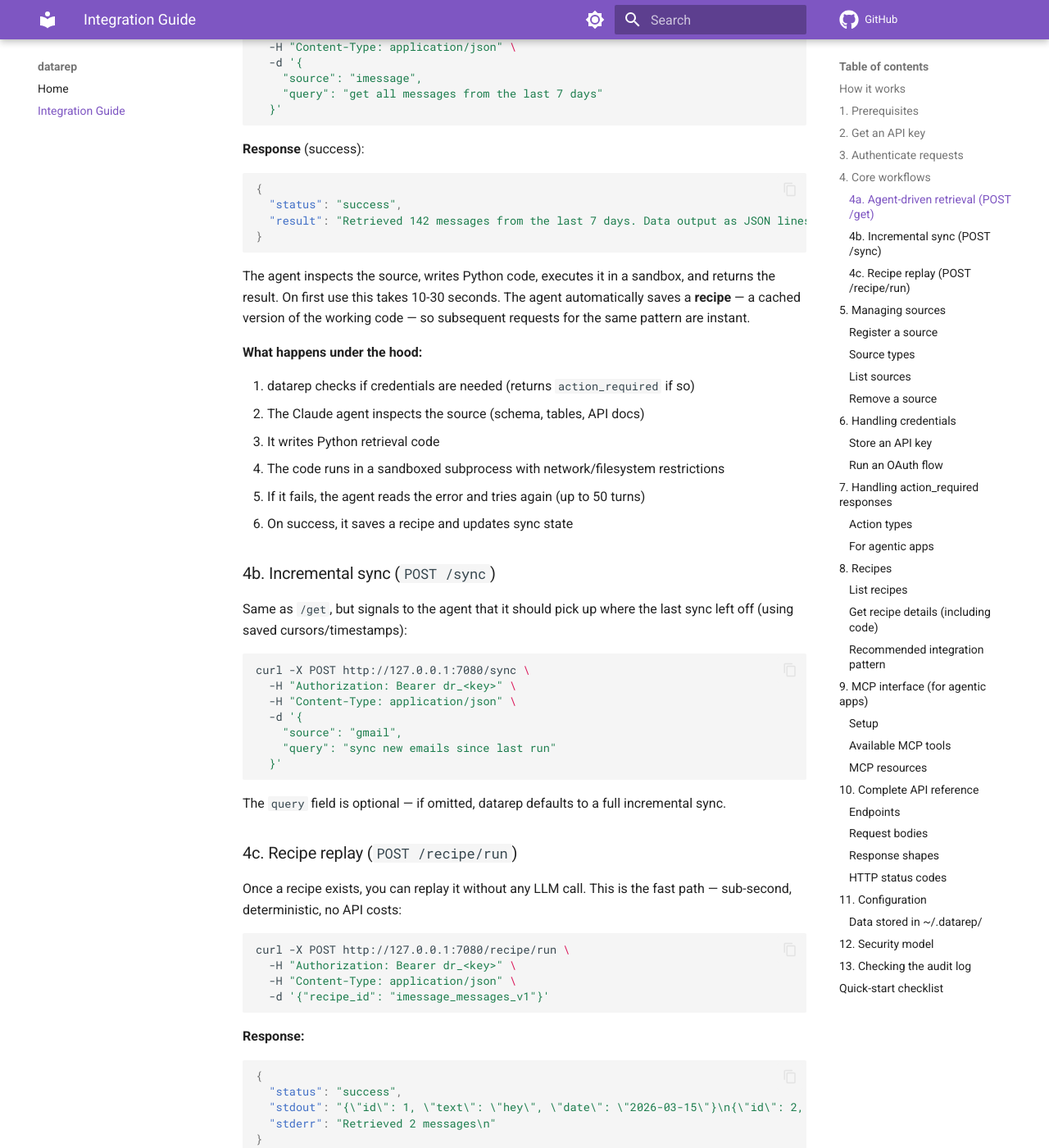
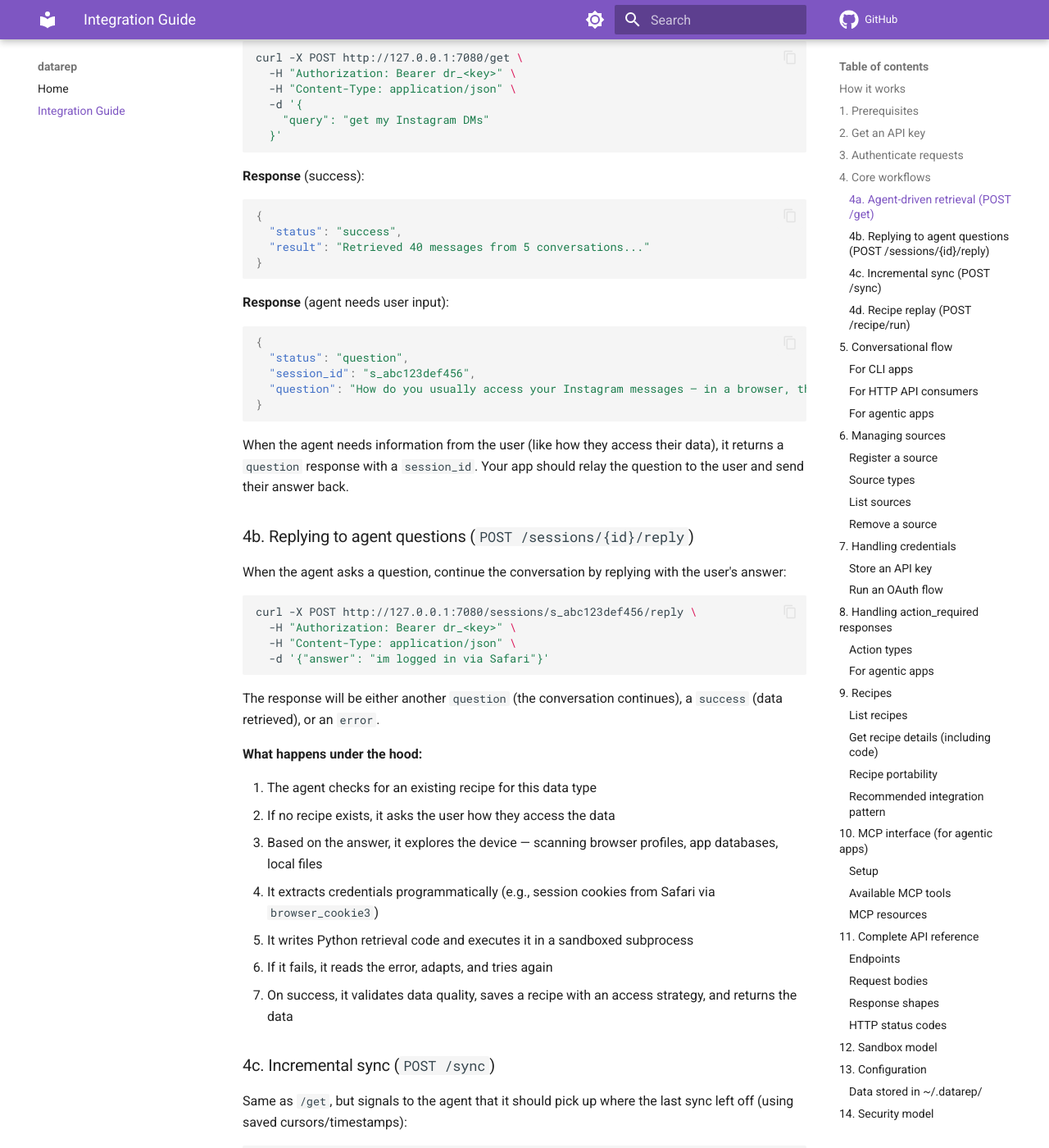
Before and after one commit to datarep-ai/datarep-docs, an MkDocs documentation site: the page built from docs/integration-guide.md, in a window 1280 px wide and 1400 px high, scrolled down 2099 px. Shown: the whole window at 82% size. Built offline with MkDocs 1.6.1 and Material for MkDocs 9.7.7, drawn with Linux system fonts in a browser that asks for light colours; comment, search, counter and statistics services are not loaded; some of the changed text lies outside the part shown.

Commit message:
Update docs for conversational agent architecture
Rewrite homepage and integration guide to reflect the new model:
agent-led conversation, optional sources, session-based Q&A via
POST /sessions/{id}/reply, open sandbox with browser cookie extraction,
recipes with access strategies, and updated API reference.

Made-with: Cursor

````diff
--- a/docs/integration-guide.md
+++ b/docs/integration-guide.md
@@ -1,6 +1,6 @@
 # datarep Integration Guide
 
-datarep is your app's data rep — a local agent runtime that retrieves data from arbitrary sources on your behalf. Your app never writes retrieval code, handles credentials, or executes anything. It tells datarep what data it needs, and datarep figures out how to get it, writes the extraction code, validates it, and delivers the results.
+datarep is your app's data rep — a local agent runtime that retrieves data from arbitrary sources on your behalf. Your app never writes retrieval code, handles credentials, or executes anything. It tells datarep what data it needs, and datarep's agent figures out how to get it — conversationally discovering access methods, writing extraction code, validating results, and delivering structured data.
 
 This guide walks you through integrating datarep into your application, whether it's an agentic app like [thyself](https://github.com/jfru/thyself), a backend service, or a CLI tool.
 
@@ -12,14 +12,14 @@ This guide walks you through integrating datarep into your application, whether
 ┌─────────────┐         ┌──────────────────────────────────────┐
 │  Your App   │  HTTP   │              datarep                 │
 │             │ ──────► │                                      │
-│  - thyself  │  or     │  1. Inspects the source              │
-│  - resman   │  MCP    │  2. Writes retrieval code            │
-│  - any app  │         │  3. Executes it in a sandbox         │
+│  - thyself  │  or     │  1. Asks user how they access data   │
+│  - resman   │  MCP    │  2. Explores the device              │
+│  - any app  │         │  3. Writes retrieval code            │
 │             │ ◄────── │  4. Returns data (or saves a recipe) │
 └─────────────┘         └──────────────────────────────────────┘
 ```
 
-Your app authenticates with an **API key**, tells datarep what source and what data it wants, and datarep handles everything else — including credential management, sandboxed code execution, and caching working code as "recipes" for instant replay.
+Your app authenticates with an **API key**, tells datarep what data it wants, and datarep handles everything else — including conversational discovery, browser cookie extraction, sandboxed code execution, and caching working code as "recipes" for instant replay.
 
 ---
 
@@ -75,15 +75,14 @@ Unauthenticated requests return `401`. Requests to sources outside your app's al
 
 ### 4a. Agent-driven retrieval (`POST /get`)
 
-This is the primary way to get data. You describe what you want in natural language; datarep's Claude agent figures out how to get it.
+This is the primary way to get data. You describe what you want in natural language; datarep's agent figures out how to get it. The `source` field is optional — the agent can discover sources on its own.
 
 ```bash
 curl -X POST http://127.0.0.1:7080/get \
   -H "Authorization: Bearer dr_<key>" \
   -H "Content-Type: application/json" \
   -d '{
-    "source": "imessage",
-    "query": "get all messages from the last 7 days"
+    "query": "get my Instagram DMs"
   }'
 ```
 
@@ -92,23 +91,46 @@ curl -X POST http://127.0.0.1:7080/get \
 ```json
 {
   "status": "success",
-  "result": "Retrieved 142 messages from the last 7 days. Data output as JSON lines..."
+  "result": "Retrieved 40 messages from 5 conversations..."
 }
 ```
 
-The agent inspects the source, writes Python code, executes it in a sandbox, and returns the result. On first use this takes 10-30 seconds. The agent automatically saves a **recipe** — a cached version of the working code — so subsequent requests for the same pattern are instant.
+**Response** (agent needs user input):
+
+```json
+{
+  "status": "question",
+  "session_id": "s_abc123def456",
+  "question": "How do you usually access your Instagram messages — in a browser, the app, or something else?"
+}
+```
+
+When the agent needs information from the user (like how they access their data), it returns a `question` response with a `session_id`. Your app should relay the question to the user and send their answer back.
+
+### 4b. Replying to agent questions (`POST /sessions/{id}/reply`)
+
+When the agent asks a question, continue the conversation by replying with the user's answer:
+
+```bash
+curl -X POST http://127.0.0.1:7080/sessions/s_abc123def456/reply \
+  -H "Authorization: Bearer dr_<key>" \
+  -H "Content-Type: application/json" \
+  -d '{"answer": "im logged in via Safari"}'
+```
+
+The response will be either another `question` (the conversation continues), a `success` (data retrieved), or an `error`.
 
 **What happens under the hood:**
 
-1. datarep checks if credentials are needed (returns `action_required` if so)
-2. The Claude agent inspects the source (schema, tables, API docs)
-3. It writes Python retrieval code
-4. The code runs in a sandboxed subprocess with network/filesystem restrictions
-5. If it fails, the agent reads the error and tries again (up to 50 turns)
-6. On success, it saves a recipe and updates sync state
+1. The agent checks for an existing recipe for this data type
+2. If no recipe exists, it asks the user how they access the data
+3. Based on the answer, it explores the device — scanning browser profiles, app databases, local files
+4. It extracts credentials programmatically (e.g., session cookies from Safari via `browser_cookie3`)
+5. It writes Python retrieval code and executes it in a sandboxed subprocess
+6. If it fails, it reads the error, adapts, and tries again
+7. On success, it validates data quality, saves a recipe with an access strategy, and returns the data
 
-
-### 4b. Incremental sync (`POST /sync`)
+### 4c. Incremental sync (`POST /sync`)
 
 Same as `/get`, but signals to the agent that it should pick up where the last sync left off (using saved cursors/timestamps):
 
@@ -125,7 +147,7 @@ curl -X POST http://127.0.0.1:7080/sync \
 The `query` field is optional — if omitted, datarep defaults to a full incremental sync.
 
 
-### 4c. Recipe replay (`POST /recipe/run`)
+### 4d. Recipe replay (`POST /recipe/run`)
 
 Once a recipe exists, you can replay it without any LLM call. This is the fast path — sub-second, deterministic, no API costs:
 
@@ -133,7 +155,7 @@ Once a recipe exists, you can replay it without any LLM call. This is the fast p
 curl -X POST http://127.0.0.1:7080/recipe/run \
   -H "Authorization: Bearer dr_<key>" \
   -H "Content-Type: application/json" \
-  -d '{"recipe_id": "imessage_messages_v1"}'
+  -d '{"recipe_id": "instagram_dms_v1"}'
 ```
 
 **Response:**
@@ -141,8 +163,8 @@ curl -X POST http://127.0.0.1:7080/recipe/run \
 ```json
 {
   "status": "success",
-  "stdout": "{\"id\": 1, \"text\": \"hey\", \"date\": \"2026-03-15\"}\n{\"id\": 2, \"text\": \"what's up\", \"date\": \"2026-03-15\"}\n",
-  "stderr": "Retrieved 2 messages\n"
+  "stdout": "{\"conversation_id\": \"123\", \"sender\": \"alice\", \"text\": \"hey\"}\n",
+  "stderr": "Retrieved 40 messages from 5 conversations\n"
 }
 ```
 
@@ -152,9 +174,76 @@ Recipe replay returns raw `stdout`/`stderr` from the Python script. Data is in J
 
 ---
 
-## 5. Managing sources
+## 5. Conversational flow
 
-Sources must be registered before retrieval. Your app can do this via the API:
+The agent uses a conversational model to discover how to access data. This is the key difference from traditional integration systems — instead of requiring pre-configured sources, the agent asks the user and figures it out.
+
+### For CLI apps
+
+The CLI handles the conversation loop automatically:
+
+```bash
+datarep get "i want my Instagram DMs"
+# Agent: "How do you usually access your Instagram messages — in a browser, the app, or something else?"
+# You: "im logged in in browser"
+# Agent: [extracts cookies, calls API, returns data]
+```
+
+### For HTTP API consumers
+
+Your app needs to handle the question/reply loop:
+
+```python
+import httpx
+
+DATAREP = "http://127.0.0.1:7080"
+HEADERS = {"Authorization": "Bearer dr_<key>"}
+
+async def get_data(query: str, source: str = None):
+    body = {"query": query}
+    if source:
+        body["source"] = source
+
+    result = (await httpx.AsyncClient().post(
+        f"{DATAREP}/get", json=body, headers=HEADERS, timeout=120,
+    )).json()
+
+    while result.get("status") == "question":
+        # Relay the question to your user and get their answer
+        answer = await ask_user(result["question"])
+        result = (await httpx.AsyncClient().post(
+            f"{DATAREP}/sessions/{result['session_id']}/reply",
+            json={"answer": answer},
+            headers=HEADERS,
+            timeout=120,
+        )).json()
+
+    return result
+```
+
+### For agentic apps
+
+If your app has an LLM agent, pass the `question` response directly to your agent as context. Your agent can have a natural conversation with the user and relay answers back to datarep:
+
+> **User:** "Import my Instagram DMs"
+>
+> **Your agent** calls datarep, gets a question back
+>
+> **Your agent:** "datarep wants to know — how do you usually access your Instagram? In a browser, the app, or something else?"
+>
+> **User:** "Safari"
+>
+> **Your agent** replies to the datarep session with "Safari"
+>
+> **datarep agent** extracts Safari cookies, calls API, returns data
+
+---
+
+## 6. Managing sources
+
+Sources are **optional** in the new architecture. The agent can discover and access data without any pre-registered sources. When it successfully retrieves data, it auto-registers a "discovered" source for recipe tracking.
+
+You can still pre-register sources if you want:
 
 ### Register a source
 
@@ -199,11 +288,12 @@ curl -X POST http://127.0.0.1:7080/sources \
 
 ### Source types
 
-| Type | Config | Sandbox behavior |
-|------|--------|-----------------|
-| `local_db` | `path`: path to SQLite file | No network access. Read-only filesystem access to the DB path. |
-| `rest_api` | `base_url`, plus optional OAuth fields | Network restricted to `base_url` domain and `token_url` domain only. |
-| `local_files` | `path`: directory path | No network access. Read-only access to the directory. |
+| Type | Config | When to use |
+|------|--------|-------------|
+| `local_db` | `path`: path to SQLite file | You know the exact DB path upfront |
+| `rest_api` | `base_url`, plus optional OAuth fields | You want to pre-configure OAuth credentials |
+| `local_files` | `path`: directory path | You want to restrict the agent to a specific directory |
+| `discovered` | Auto-created by agent | Agent found the data without a pre-registered source |
 
 ### List sources
 
@@ -221,11 +311,9 @@ curl -X DELETE http://127.0.0.1:7080/sources/imessage \
 
 ---
 
-## 6. Handling credentials
+## 7. Handling credentials
 
-For `local_db` and `local_files` sources, no credentials are needed (the agent accesses the filesystem directly).
-
-For `rest_api` sources, you have two options:
+The agent can often extract credentials on its own — particularly browser session cookies. For sources where this isn't possible, you have two options:
 
 ### Store an API key
 
@@ -255,7 +343,7 @@ This opens the user's browser to the provider's consent screen, runs a local red
 
 ---
 
-## 7. Handling `action_required` responses
+## 8. Handling `action_required` responses
 
 When datarep needs something from the user — a permission grant, an OAuth login, a missing API key — it returns a structured `action_required` response instead of failing silently. **Your app is responsible for relaying this to the user.**
 
@@ -297,9 +385,9 @@ After the user completes the action, retry the original request. All `action_req
 
 ---
 
-## 8. Recipes
+## 9. Recipes
 
-Recipes are datarep's caching layer. When the agent successfully retrieves data, it saves the working Python code as a recipe. Recipes can be replayed instantly without an LLM call.
+Recipes are datarep's caching layer. When the agent successfully retrieves data, it saves the working Python code as a recipe along with an **access strategy** that describes how the data is accessed (e.g., "Safari cookies + Instagram web API"). Recipes can be replayed instantly without an LLM call.
 
 ### List recipes
 
@@ -308,7 +396,7 @@ curl http://127.0.0.1:7080/recipes \
   -H "Authorization: Bearer dr_<key>"
 
 # Filter by source
-curl "http://127.0.0.1:7080/recipes?source=imessage" \
+curl "http://127.0.0.1:7080/recipes?source=instagram" \
   -H "Authorization: Bearer dr_<key>"
 ```
 
@@ -318,12 +406,13 @@ curl "http://127.0.0.1:7080/recipes?source=imessage" \
 {
   "recipes": [
     {
-      "id": "imessage_messages_v1",
-      "source_name": "imessage",
-      "description": "Retrieves all iMessage conversations",
-      "last_used_at": "2026-03-15T10:00:00+00:00",
-      "times_used": 12,
-      "created_at": "2026-03-14T08:30:00+00:00"
+      "id": "instagram_dms_v1",
+      "source_name": "instagram",
+      "description": "Retrieves Instagram DMs via browser cookies and web API",
+      "access_strategy": "Extract Safari session cookies, call Instagram private API with rate limiting",
+      "last_used_at": "2026-03-16T15:34:00+00:00",
+      "times_used": 3,
+      "created_at": "2026-03-16T15:22:00+00:00"
     }
   ]
 }
@@ -332,9 +421,13 @@ curl "http://127.0.0.1:7080/recipes?source=imessage" \
 ### Get recipe details (including code)
 
 ```bash
-curl http://127.0.0.1:7080/recipes/imessage_messages_v1 \
+curl http://127.0.0.1:7080/recipes/instagram_dms_v1 \
   -H "Authorization: Bearer dr_<key>"
 ```
+
+### Recipe portability
+
+Recipes capture a specific access strategy that worked on a specific device. They may not be universally portable — a recipe that extracts Safari cookies won't work on a machine where the user uses Chrome. The agent handles this gracefully: if a recipe fails, it diagnoses the issue and adapts rather than rewriting from scratch.
 
 ### Recommended integration pattern
 
@@ -344,10 +437,11 @@ import httpx
 DATAREP = "http://127.0.0.1:7080"
 HEADERS = {"Authorization": "Bearer dr_<key>"}
 
-async def get_data(source: str, query: str):
+async def get_data(query: str, source: str = None):
     # 1. Check for an existing recipe
+    params = {"source": source} if source else {}
     resp = await httpx.AsyncClient().get(
-        f"{DATAREP}/recipes", params={"source": source}, headers=HEADERS
+        f"{DATAREP}/recipes", params=params, headers=HEADERS
     )
     recipes = resp.json().get("recipes", [])
 
@@ -364,18 +458,30 @@ async def get_data(source: str, query: str):
             return data["stdout"]
 
     # 3. Slow path: agent-driven retrieval (creates a recipe for next time)
-    result = await httpx.AsyncClient().post(
-        f"{DATAREP}/get",
-        json={"source": source, "query": query},
-        headers=HEADERS,
-        timeout=120,
-    )
-    return result.json()
+    body = {"query": query}
+    if source:
+        body["source"] = source
+
+    result = (await httpx.AsyncClient().post(
+        f"{DATAREP}/get", json=body, headers=HEADERS, timeout=120,
+    )).json()
+
+    # 4. Handle conversational flow
+    while result.get("status") == "question":
+        answer = await ask_user(result["question"])
+        result = (await httpx.AsyncClient().post(
+            f"{DATAREP}/sessions/{result['session_id']}/reply",
+            json={"answer": answer},
+            headers=HEADERS,
+            timeout=120,
+        )).json()
+
+    return result
 ```
 
 ---
 
-## 9. MCP interface (for agentic apps)
+## 10. MCP interface (for agentic apps)
 
 If your app uses the Model Context Protocol, datarep exposes itself as an MCP server. This is the most natural integration for LLM-powered apps — your agent discovers datarep's tools and uses them directly.
 
@@ -402,7 +508,8 @@ Add datarep to your MCP config (e.g., in Cursor, Claude Desktop, or your app's M
 
 | Tool | Description |
 |------|-------------|
-| `datarep_get(source, query)` | Agent-driven retrieval |
+| `datarep_get(query, source?)` | Agent-driven retrieval. Source is optional. May return a question. |
+| `datarep_reply(session_id, answer)` | Reply to an agent question to continue a retrieval session. |
 | `datarep_sync(source, query?)` | Incremental sync |
 | `datarep_list_sources()` | List registered sources |
 | `datarep_run_recipe(recipe_id)` | Replay a saved recipe |
@@ -421,14 +528,15 @@ The MCP interface does not use API key auth (it runs as a local subprocess, so t
 
 ---
 
-## 10. Complete API reference
+## 11. Complete API reference
 
 ### Endpoints
 
 | Method | Path | Auth | Description |
 |--------|------|------|-------------|
 | `GET` | `/health` | No | Health check. Returns `{"status": "ok"}`. |
-| `POST` | `/get` | Bearer | Agent-driven data retrieval. |
+| `POST` | `/get` | Bearer | Agent-driven data retrieval. `source` is optional. |
+| `POST` | `/sessions/{id}/reply` | Bearer | Reply to an agent question, continuing the session. |
 | `POST` | `/sync` | Bearer | Incremental sync. |
 | `POST` | `/recipe/run` | Bearer | Replay a saved recipe. |
 | `GET` | `/sources` | Bearer | List sources (filtered to your app's allow-list). |
@@ -444,7 +552,12 @@ The MCP interface does not use API key auth (it runs as a local subprocess, so t
 
 **`POST /get`**
 ```json
-{"source": "string", "query": "string"}
+{"query": "string", "source": "string (optional)", "stream": false}
+```
+
+**`POST /sessions/{id}/reply`**
+```json
+{"answer": "string", "stream": false}
 ```
 
 **`POST /sync`**
@@ -474,10 +587,21 @@ The MCP interface does not use API key auth (it runs as a local subprocess, so t
 
 ### Response shapes
 
-All responses return JSON. Successful responses vary by endpoint (see examples above). Errors follow this pattern:
+All responses return JSON. The three primary response types are:
 
+**Success:**
 ```json
-{"detail": "Error description"}
+{"status": "success", "result": "..."}
+```
+
+**Question (agent needs user input):**
+```json
+{"status": "question", "session_id": "s_abc123", "question": "How do you...?"}
+```
+
+**Error:**
+```json
+{"status": "error", "error": "...", "traceback": "..."}
 ```
 
 ### HTTP status codes
@@ -493,7 +617,20 @@ All responses return JSON. Successful responses vary by endpoint (see examples a
 
 ---
 
-## 11. Configuration
+## 12. Sandbox model
+
+The agent's code runs in a macOS `sandbox-exec` environment with:
+
+- **Full read-only filesystem access** — the agent can read any file on the device (browser profiles, app databases, local files)
+- **Open network access** — outbound TCP and UDP (including DNS resolution)
+- **Write-restricted** — writes only allowed to the temporary working directory
+- **No inbound connections** — the sandbox cannot listen for incoming traffic
+
+The sandbox is designed for trust: the user runs datarep on their own machine and controls what data gets retrieved. The agent is instructed to never ask the user to manually extract data it can get programmatically.
+
+---
+
+## 13. Configuration
 
 datarep is configured via environment variables:
 
@@ -514,21 +651,23 @@ datarep is configured via environment variables:
 | `datarep.db` | SQLite database (sources, credentials, recipes, apps, audit log) |
 | `master.key` | Fernet encryption key for credentials (mode `0600`) |
 | `recipes/` | Saved recipe `.py` files |
+| `logs/` | Per-request agent JSONL log files |
 | `datarep.pid` | Server PID when running as daemon |
 
 ---
 
-## 12. Security model
+## 14. Security model
 
 - **Credentials are encrypted at rest** using Fernet symmetric encryption. The master key is stored with `0600` permissions.
 - **API keys are bcrypt-hashed** — datarep never stores your app's key in plaintext.
-- **Code execution is sandboxed** — on macOS, datarep uses `sandbox-exec` to restrict network access (only the source's registered domains) and filesystem access (read-only to the source path, read-write to a temp working directory).
+- **Code execution is sandboxed** — on macOS, datarep uses `sandbox-exec` to restrict filesystem writes and enforce read-only access to the rest of the system.
 - **Per-app source restrictions** — each app can be limited to specific sources at registration time.
 - **Full audit log** — every action (retrieval, sync, source changes, auth events) is logged with app ID, timestamp, and status.
+- **Agent never delegates to user** — the agent extracts credentials programmatically rather than asking users to paste tokens or cookies.
 
 ---
 
-## 13. Checking the audit log
+## 15. Checking the audit log
 
 For debugging or monitoring, query the audit log:
 
@@ -549,7 +688,6 @@ Each entry includes: timestamp, app ID, action, source, status, and optional det
 2. [ ] Set `ANTHROPIC_API_KEY` in the environment
 3. [ ] `datarep start`
 4. [ ] `datarep app register <your-app>` — save the API key
-5. [ ] Register sources (`POST /sources` or `datarep source add`)
-6. [ ] Store credentials if needed (`POST /auth/credentials` or `POST /auth/oauth`)
-7. [ ] Call `POST /get` with your query — datarep handles the rest
-8. [ ] On subsequent calls, use `POST /recipe/run` for instant replay
+5. [ ] Call `POST /get` with your query — datarep handles the rest
+6. [ ] Handle `question` responses by relaying to the user and replying with `POST /sessions/{id}/reply`
+7. [ ] On subsequent calls, use `POST /recipe/run` for instant replay
````
Also changed, not shown: other parts of docs/integration-guide.md (+1 -1 lines), docs/index.md (+20 -23 lines).
